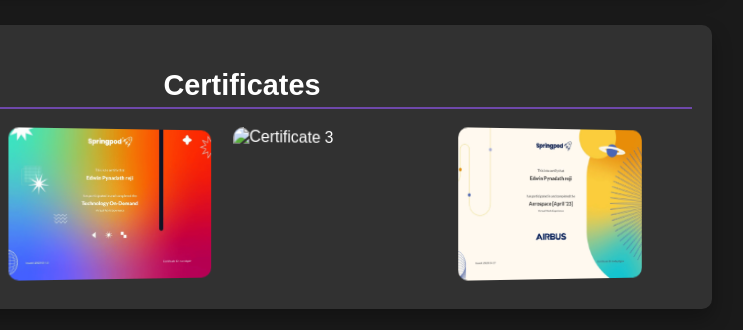
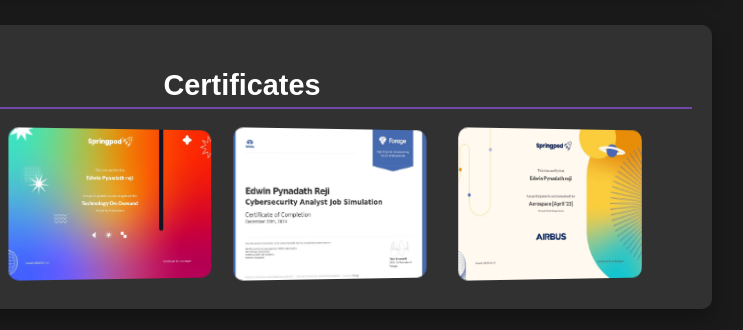
Before and after one commit to edwin810/my, a plain HTML site: page index.html in a window 1280 px wide. Shown: the part 880-1210 px from the top of the page, 398-1141 px from the left. Drawn offline with Linux system fonts and the light colour scheme.

Commit message:
Update index.html

```diff
--- a/index.html
+++ b/index.html
@@ -286,7 +286,7 @@
             <div class="certificate-gallery">
                 <img src="mastercard.png" alt="Certificate 1">
                 <img src="springpod.png" alt="Certificate 2">
-                <img src="tata.pngg" alt="Certificate 3">
+                <img src="tata.png" alt="Certificate 3">
                 <img src="airbus.png" alt="Certificate 3">
 
             </div>
```
